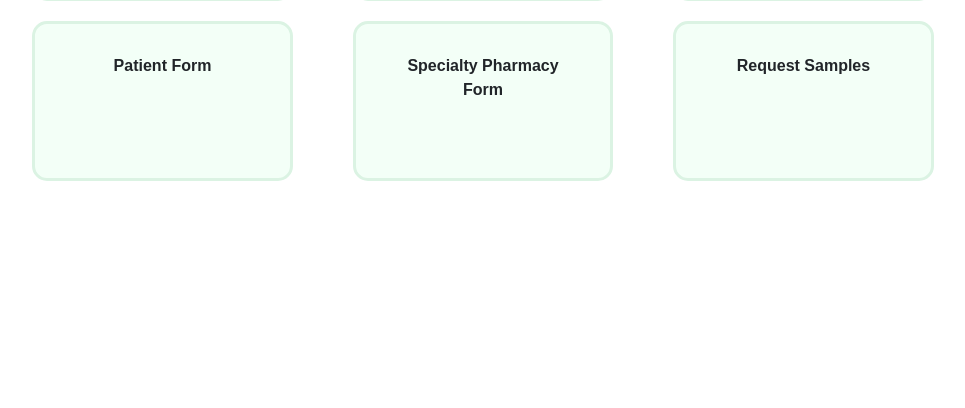
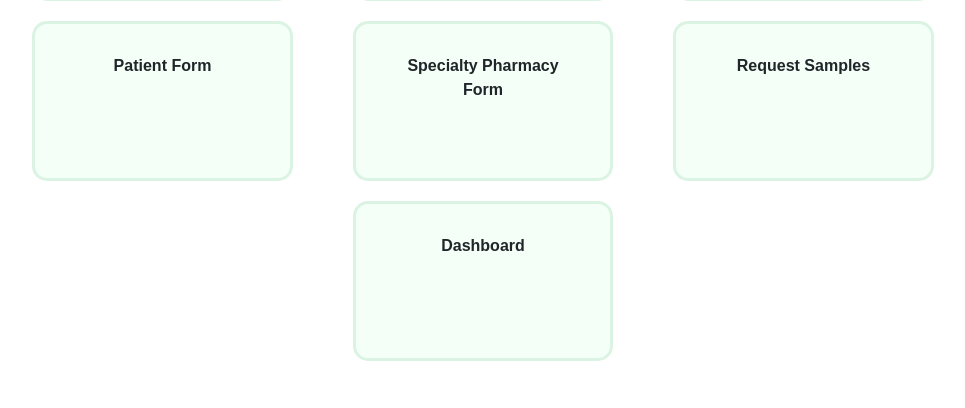
Before and after one commit to ArunAnbu2001/HCPFinderPanel, a Flask app: page /home in a window 1280 px wide. Shown: the part 392-800 px from the top of the page, without its empty margins (157-1122 px from the left). Run offline with Flask 2, Linux system fonts and the light colour scheme; a user stored in the database is signed in; some libraries are stand-ins or nearby versions; some web fonts are replaced.

Commit message:
dashboard changes for hcp finder

```diff
--- a/templates/land.html
+++ b/templates/land.html
@@ -176,6 +176,15 @@
                 </a>
             </div>
         </div>
+        <div class="row" style="margin-top: 10px;">
+            <div class="col-4 correction"></div>
+            <div class="col-4 correction">
+                <a class="menu-card" href="/dashboard">
+                    <i class="fas fa-chart-line"></i>
+                    <div class="menu-card-title">Dashboard</div>
+                </a>
+            </div>
+        </div>
     </div>
 </div>
 
```
